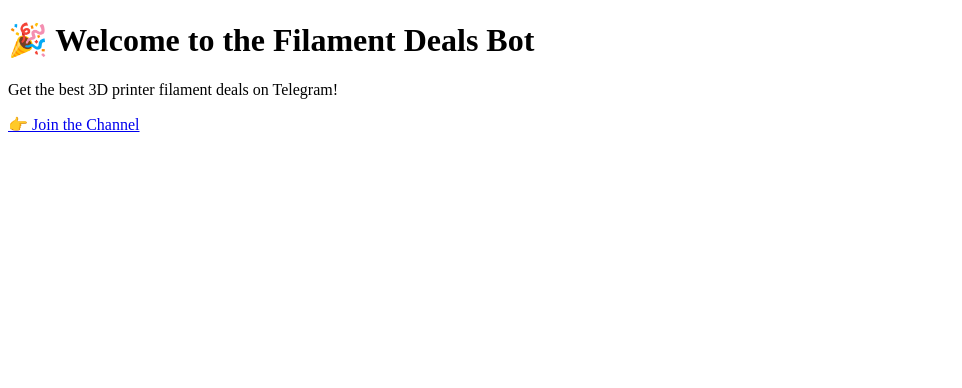
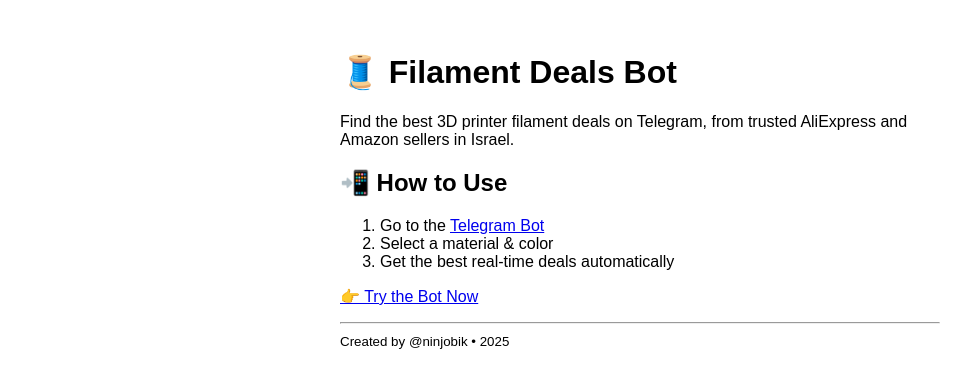
Before and after one commit to Ninjobik/TelegramBot, a plain HTML site: page Index.html in a window 1280 px wide. Shown: the whole page, without its empty margins (0-962 px from the left). Drawn offline with Linux system fonts and the light colour scheme.

Commit message:
Update Index.html

```diff
--- a/Index.html
+++ b/Index.html
@@ -2,12 +2,22 @@
 <html lang="en">
 <head>
   <meta charset="UTF-8" />
-  <meta name="viewport" content="width=device-width, initial-scale=1.0" />
-  <title>Filament Deals Bot</title>
+  <title>Filament Deals Bot 🇮🇱</title>
 </head>
-<body>
-  <h1>🎉 Welcome to the Filament Deals Bot</h1>
-  <p>Get the best 3D printer filament deals on Telegram!</p>
-  <a href="https://t.me/PrintSupply">👉 Join the Channel</a>
+<body style="font-family:sans-serif; max-width:600px; margin:auto; padding:2rem;">
+  <h1>🧵 Filament Deals Bot</h1>
+  <p>Find the best 3D printer filament deals on Telegram, from trusted AliExpress and Amazon sellers in Israel.</p>
+
+  <h2>📲 How to Use</h2>
+  <ol>
+    <li>Go to the <a href="https://t.me/YOUR_BOT_LINK" target="_blank">Telegram Bot</a></li>
+    <li>Select a material & color</li>
+    <li>Get the best real-time deals automatically</li>
+  </ol>
+
+  <p><a href="https://t.me/PrintSupply" target="_blank">👉 Try the Bot Now</a></p>
+
+  <hr />
+  <footer><small>Created by @ninjobik • 2025</small></footer>
 </body>
 </html>
```
